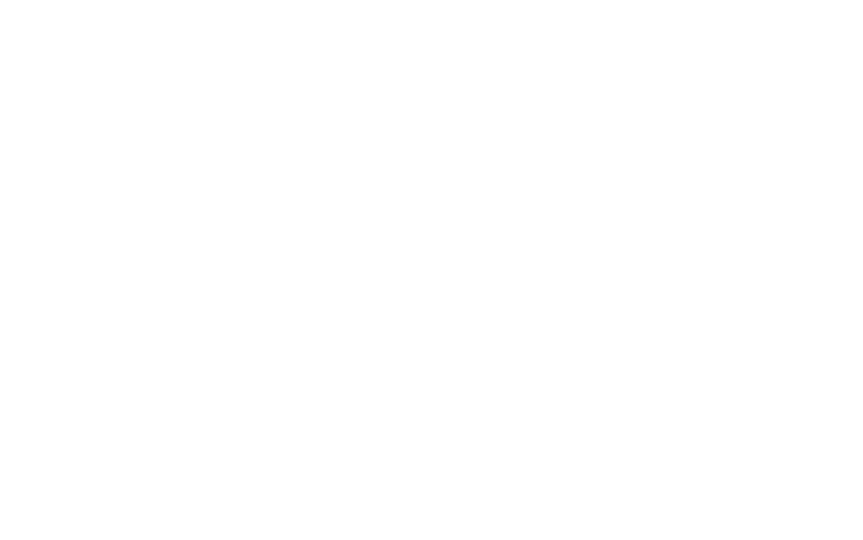
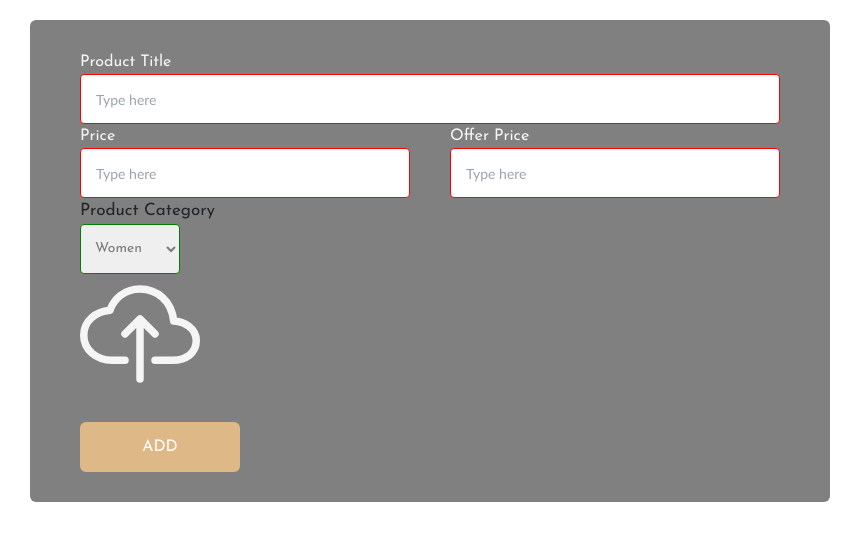
Before and after one commit to JosephBusayo/solange-frontend, a React (Vite) app: page /addproduct in a window 1280 px wide. Before the commit this address had no page. Shown: the top 540 px of the page, without its empty margins (0-863 px from the left). Built offline with nearby package versions, Linux system fonts and the light colour scheme.

Commit message:
Did the Admin page

```diff
--- a/package.json
+++ b/package.json
@@ -3,7 +3,7 @@
   "private": true,
   "version": "0.0.0",
   "type": "module",
-  "proxy": "http://localhost:5000",
+  "proxy": "http://localhost:5000/",
   "scripts": {
     "dev": "vite",
     "build": "vite build",
--- a/src/App.jsx
+++ b/src/App.jsx
@@ -3,32 +3,44 @@
 import "./responsive.css";
 import "react-toastify/dist/ReactToastify.css";
 import { Routes, Route } from "react-router-dom";
-import {HomeScreen} from "./screens/HomeScreen";
-import {SingleProduct} from "./screens/SingleProduct";
-import {Login} from "./screens/Login";
-import {Register} from "./screens/Register";
-import {CartScreen} from "./screens/CartScreen";
-import {ShippingScreen} from "./screens/ShippingScreen";
-import {ProfileScreen} from "./screens/ProfileScreen";
-import {PaymentScreen} from "./screens/PaymentScreen";
-import {PlaceOrderScreen} from "./screens/PlaceOrderScreen";
-import {OrderScreen} from "./screens/OrderScreen";
+import { HomeScreen } from "./screens/HomeScreen";
+import { SingleProduct } from "./screens/SingleProduct";
+import { Login } from "./screens/Login";
+import { Register } from "./screens/Register";
+import { CartScreen } from "./screens/CartScreen";
+import { ShippingScreen } from "./screens/ShippingScreen";
+import { ProfileScreen } from "./screens/ProfileScreen";
+import { PaymentScreen } from "./screens/PaymentScreen";
+import { PlaceOrderScreen } from "./screens/PlaceOrderScreen";
+import { OrderScreen } from "./screens/OrderScreen";
+import Sidebar from "./components/Sidebar/Sidebar";
+import AddProduct from "./components/AdminPage/AddProduct";
+import ListProduct from "./components/AdminPage/ListProduct";
 /* import NotFound from "./screens/NotFound"; */
 
 const App = () => {
   return (
     <Routes>
-        <Route path="/" element=<HomeScreen/> exact />
-        <Route path="/products/:id" element=<SingleProduct/> />
-        <Route path="/login" element=<Login/> />
-        <Route path="/register" element=<Register/> />
-        <Route path="/profile" element=<ProfileScreen/> />
-        <Route path="/cart/:id?" element=<CartScreen/> />
-        <Route path="/shipping" element=<ShippingScreen/> />
-        <Route path="/payment" element=<PaymentScreen/> />
-        <Route path="/placeorder" element=<PlaceOrderScreen/> />
-        <Route path="/order" element=<OrderScreen/> />
-        {/* <Route path="*" element=<NotFound} /> */}
+      <Route
+        path="/"
+        element=<>
+          <HomeScreen />
+          <Sidebar />
+        </>
+      />
+      <Route path="/products/:id" element=<SingleProduct /> />
+      <Route path="/login" element=<Login /> />
+      <Route path="/register" element=<Register /> />
+      <Route path="/profile" element=<ProfileScreen /> />
+      <Route path="/cart/:id?" element=<CartScreen /> />
+      <Route path="/shipping" element=<ShippingScreen /> />
+      <Route path="/payment" element=<PaymentScreen /> />
+      <Route path="/placeorder" element=<PlaceOrderScreen /> />
+      <Route path="/order" element=<OrderScreen /> />
+      <Route path="/addproduct" element=<AddProduct /> />
+      <Route path="/listproduct" element=<ListProduct /> />
+
+      {/* <Route path="*" element=<NotFound} /> */}
     </Routes>
   );
 };
--- /dev/null
+++ b/src/components/AdminPage/AddProduct.css
@@ -0,0 +1,65 @@
+.add-product {
+  box-sizing: border-box;
+  width: 100%;
+  max-width: 800px;
+  padding: 30px 50px;
+  margin: 20px 30px;
+  border-radius: 6px;
+  background: gray;
+}
+.addproduct-itemfield {
+  width: 100%;
+  color: whitesmoke;
+  font-size: 16px;
+}
+.addproduct-itemfield input {
+  box-sizing: border-box;
+  width: 100%;
+  height: 50px;
+  border-radius: 4px;
+  padding-left: 15px;
+  border: 1px solid red;
+  outline: none;
+  color: #7b7b7b;
+  font-family: "Gill Sans", "Gill Sans MT", Calibri, "Trebuchet MS", sans-serif;
+  font-size: 14px;
+}
+.addproduct-price {
+  display: flex;
+  gap: 40px;
+}
+.add-product-selector {
+  padding: 10px;
+  width: 100px;
+  height: 50px;
+  font-size: 14px;
+  color: #7b7b7b;
+  border: 1px solid green;
+  border-radius: 4px;
+}
+.addproduct-thumbnail-img {
+  height: 120px;
+  width: 120px;
+  border-radius: 10px;
+  object-fit: contain;
+  margin: 10x 0px;
+}
+.addproduct-btn {
+  margin-top: 20px;
+  width: 160px;
+  height: 50px;
+  border-radius: 6px;
+  background: burlywood;
+  border: none;
+  cursor: pointer;
+  color: white;
+  font-size: 16px;
+  font-weight: 500;
+}
+@media (max-width: 800px) {
+  .add-product {
+    width: auto;
+    padding: 30px;
+    margin: 20px;
+  }
+}
--- /dev/null
+++ b/src/components/AdminPage/AddProduct.jsx
@@ -0,0 +1,135 @@
+import React, { useState } from "react";
+import "./AddProduct.css";
+import { IoCloudUploadOutline } from "react-icons/io5";
+
+import "react-toastify/dist/ReactToastify.css";
+
+const AddProduct = () => {
+  const [image, setImage] = useState(false);
+  const [productDetails, setProductDetails] = useState({
+    name: "",
+    image: "",
+    category: "women",
+    new_price: "",
+    old_price: "",
+  });
+  const imageHandler = (e) => {
+    setImage(e.target.files[0]);
+  };
+  const changeHandler = (e) => {
+    setProductDetails({ ...productDetails, [e.target.name]: e.target.value });
+  };
+  const Add_Product = async (e) => {
+    console.log(productDetails);
+    let responseData;
+    let product = productDetails;
+
+    let formData = new FormData();
+    formData.append("product", image);
+
+    await fetch("http://localhost:4000/upload", {
+      method: "POST",
+      headers: {
+        Accept: "application/json",
+      },
+      body: formData,
+    })
+      .then((resp) => resp.json())
+      .then((data) => {
+        responseData = data;
+      });
+    if (responseData.success) {
+      product.image = responseData.image_url;
+      console.log(produtc);
+      await fetch("http://localhost:4000/addproduct", {
+        method: "POST",
+        headers: {
+          Accept: "application/json",
+          "content-Type": "application/json",
+        },
+        body: JSON.stringify(product),
+      })
+        .then((resp) => resp.json())
+        .then((data) => {
+          data.success ? alert("Product Added") : alert("Failed");
+        });
+    }
+  };
+
+  return (
+    <div className="add-product">
+      <div className="addproduct-itemfield">
+        <p>Product Title </p>
+        <input
+          value={productDetails.name}
+          onChange={changeHandler}
+          type="text"
+          name="name"
+          placeholder="Type here "
+        />
+      </div>
+
+      <div className="addproduct-price">
+        <div className="addproduct-itemfield">
+          <p>Price</p>
+          <input
+            value={productDetails.old_price}
+            onChange={changeHandler}
+            type="text"
+            name="old_price"
+            placeholder="Type here"
+          />
+        </div>
+
+        <div className="addproduct-itemfield">
+          <p>Offer Price</p>
+          <input
+            value={productDetails.new_price}
+            onChange={changeHandler}
+            type="text"
+            name="new_price"
+            placeholder="Type here"
+          />
+        </div>
+      </div>
+      <div>
+        <p>Product Category</p>
+        <select
+          value={productDetails.category}
+          onChange={changeHandler}
+          name="category"
+          className="add-product-selector"
+        >
+          <option value="Women">Women</option>
+          <option value="Men">Men</option>
+          <option value="Kids">Kids</option>
+        </select>
+      </div>
+      <div className="addproduct-itemfield">
+        <label htmlFor="file-input">
+          <IoCloudUploadOutline
+            size={20}
+            className="addproduct-thumbnail-img"
+          />
+        </label>
+        <input
+          onChange={imageHandler}
+          type="file"
+          name="image"
+          id="file-input"
+          hidden
+        />
+      </div>
+      <button
+        onClick={() => {
+          Add_Product();
+        }}
+        className="addproduct-btn"
+      >
+        ADD{" "}
+      </button>
+    </div>
+  );
+};
+
+export default AddProduct;
--- /dev/null
+++ b/src/components/AdminPage/ListProduct.css
@@ -0,0 +1,52 @@
+.list-product {
+  display: flex;
+  flex-direction: column;
+  align-items: center;
+  width: 100%;
+  height: 740px;
+  padding: 10px 50px;
+  margin: 30px;
+  border-radius: 6px;
+  background: white;
+}
+.listproduct-format-main {
+  display: grid;
+  grid-template-columns: 1fr 3fr 1fr 1fr 1fr 1fr;
+  gap: 10px;
+  width: 100%;
+  padding: 20px 0px;
+  color: gray;
+  font-size: 16px;
+  font-weight: 600;
+}
+.listproduct-format {
+  align-items: center;
+  font-weight: 500;
+}
+.listproduct-product-icon {
+  height: 80px;
+}
+.listproduct-remove-icon {
+  cursor: pointer;
+  margin: auto;
+}
+.listproduct-allproduct {
+  overflow-y: auto;
+}
+@media (max-width: 800px) {
+  .list-product {
+    box-sizing: border-box;
+    width: 95%;
+    height: 100%;
+    padding: 10px 30px;
+    margin: 20px auto;
+  }
+  .listproduct-format-main {
+    padding: 15px 0px;
+    color: gray;
+    font-size: 12px;
+  }
+  .listproduct-product-icon {
+    height: 60px;
+  }
+}
--- /dev/null
+++ b/src/components/AdminPage/ListProduct.jsx
@@ -0,0 +1,73 @@
+import React, { useEffect, useState } from "react";
+import "./ListProduct.css";
+const ListProduct = () => {
+  const [allproducts, setAllProducts] = useState([]);
+  const fetchinfo = async () => {
+    await fetch("http://localhost:4000/allproducts")
+      .then((resp) => resp.json())
+      .then((data) => {
+        setAllProducts(data);
+      });
+  };
+  useEffect(() => {
+    fetchinfo();
+  }, []);
+
+  const remove_product = async (id) => {
+    await fetch("http://localhost:4000/removeproduct", {
+      method: "POST",
+      headers: {
+        Accept: "application/json",
+        "content-Type": "application/json",
+      },
+      body: JSON.stringify({ id: id }),
+    });
+    await fetchinfo();
+  };
+  return (
+    <div className="list-product">
+      <h1>ALL PRODUCT LIST</h1>
+      <div className="listproduct-format-main">
+        <p>Product</p>
+        <p>Title</p>
+        <p>OLd Price</p>
+        <p>New Price</p>
+        <p>Category</p>
+        <p>Remove</p>
+      </div>
+      <div className="listproduct-allproducts">
+        <hr />
+        {allproducts.map((product, index) => {
+          return (
+            <>
+              <div
+                key={index}
+                className="listproduct-format-main listproduct-format"
+              >
+                <img
+                  src={product.image}
+                  alt=""
+                  className="listproduct-product-icon"
+                />
+                <p>{product.name}</p>
+                <p>${product.old_price}</p>
+                <p>${product.new_price}</p>
+                <p>{product.category}</p>
+                <img
+                  onClick={() => {
+                    remove_product(product.id);
+                  }}
+                  className="listproduct-remove-icon"
+                  src={cross_icon}
+                />
+              </div>
+              <hr />
+            </>
+          );
+        })}
+      </div>
+    </div>
+  );
+};
+
+export default ListProduct;
--- /dev/null
+++ b/src/components/Sidebar/Sidebar.css
@@ -0,0 +1,34 @@
+.sidebar {
+  display: flex;
+  flex-direction: column;
+  padding-top: 30px;
+  gap: 20px;
+  width: 100%;
+  max-width: 250px;
+  height: 100vh;
+  background: whitesmoke;
+}
+.sidebar-item {
+  display: flex;
+  align-items: center;
+  justify-content: center;
+  margin: 0px 20px;
+  padding: 5px 10px;
+  border-radius: 6px;
+  background: grey;
+  gap: 20px;
+  cursor: pointer;
+}
+@media (max-width: 800px) {
+  .sidebar {
+    padding: 30px;
+    flex-direction: row;
+    width: 100%;
+    max-width: none;
+    height: auto;
+    justify-content: center;
+  }
+  .sidebar-item {
+    margin: 0;
+  }
+}
--- /dev/null
+++ b/src/components/Sidebar/Sidebar.jsx
@@ -0,0 +1,31 @@
+import React from "react";
+import "./Sidebar.css";
+import { Link } from "react-router-dom";
+import { IoCartOutline } from "react-icons/io5";
+import { CiBoxList } from "react-icons/ci";
+
+const Sidebar = () => {
+  return (
+    <div className="sidebar">
+      <section>
+        <Link to={"/AddProduct"} style={{ textDecoration: "none" }}>
+          <div className="sidebar-item">
+            <IoCartOutline size={30} />
+            <p>Add Product</p>
+          </div>
+        </Link>
+      </section>
+
+      <section>
+        <Link to={"/ListProduct"} style={{ textDecoration: "none" }}>
+          <div className="sidebar-item">
+            <CiBoxList size={30} />
+            <p>Product List</p>
+          </div>
+        </Link>
+      </section>
+    </div>
+  );
+};
+
+export default Sidebar;
```
Also changed, not shown: src/Pages/Admin/AdminPage.css (added, +8 -0 lines), src/Pages/Admin/AdminPage.jsx (added, +8 -0 lines), 1 other file (tests, documents, lock files or other folders).
